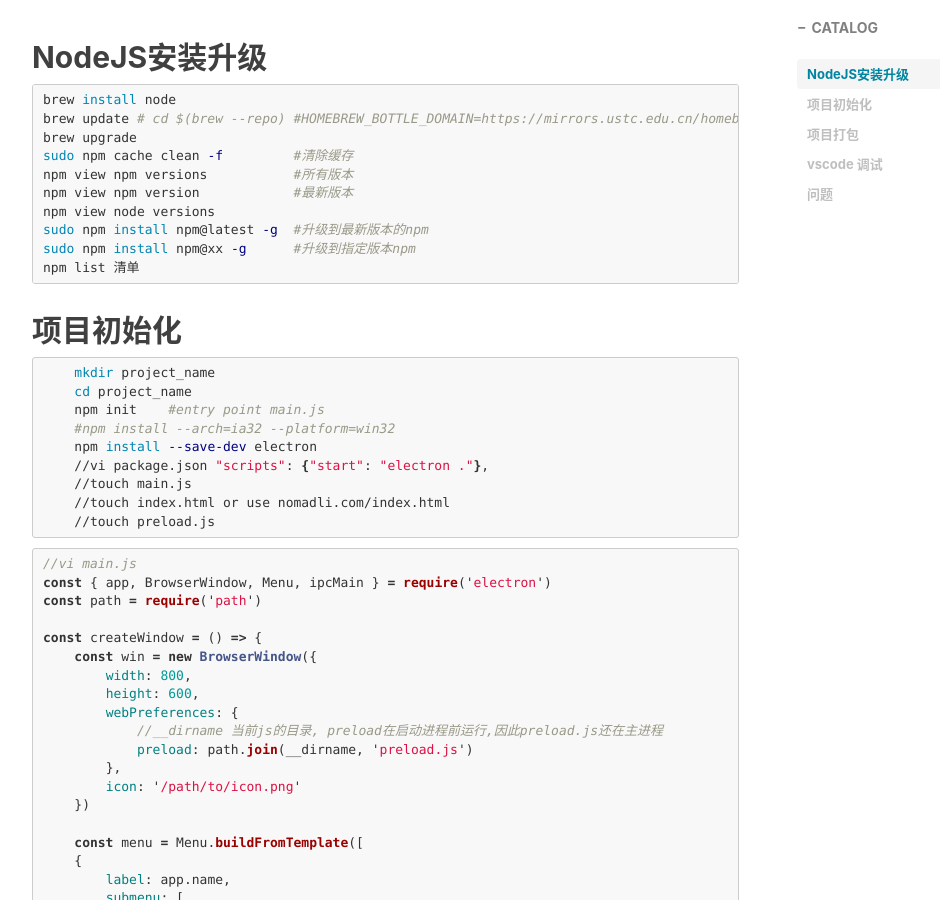
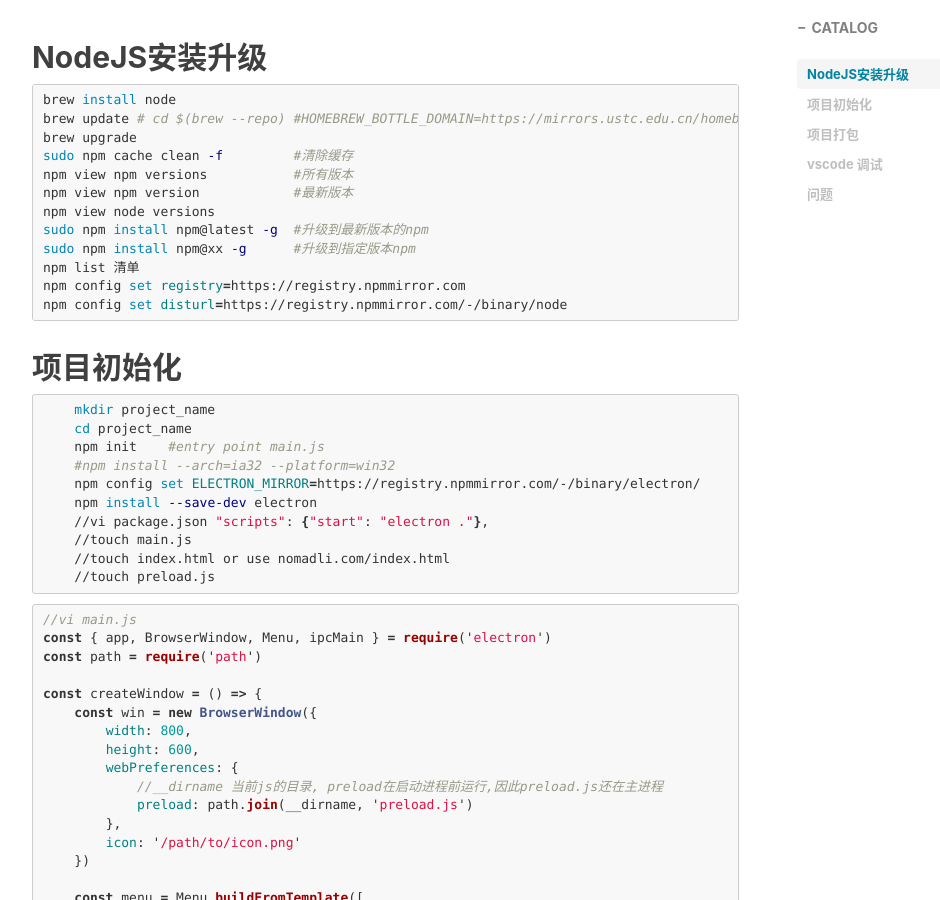
Before and after one commit to nomadli/nomadli.github.io, a Jekyll site: the page built from _posts/2023-06-27-electron.md, in a window 1280 px wide and 900 px high, scrolled down 677 px. Shown: the whole window, without its empty margins (233-1173 px from the left). Built offline with Jekyll 4.4.1, drawn with Linux system fonts in a browser that asks for light colours; nearby versions of some CDN libraries; comment, search, counter and statistics services are not loaded.

Commit message:
update electron

````diff
--- a/_posts/2023-06-27-electron.md
+++ b/_posts/2023-06-27-electron.md
@@ -25,6 +25,8 @@
 sudo npm install npm@latest -g  #升级到最新版本的npm
 sudo npm install npm@xx -g      #升级到指定版本npm
 npm list 清单
+npm config set registry=https://registry.npmmirror.com
+npm config set disturl=https://registry.npmmirror.com/-/binary/node
 ```
 
 ## 项目初始化
@@ -33,6 +35,7 @@
     cd project_name
     npm init    #entry point main.js
     #npm install --arch=ia32 --platform=win32
+    npm config set ELECTRON_MIRROR=https://registry.npmmirror.com/-/binary/electron/
     npm install --save-dev electron
     //vi package.json "scripts": {"start": "electron ."},
     //touch main.js
````
